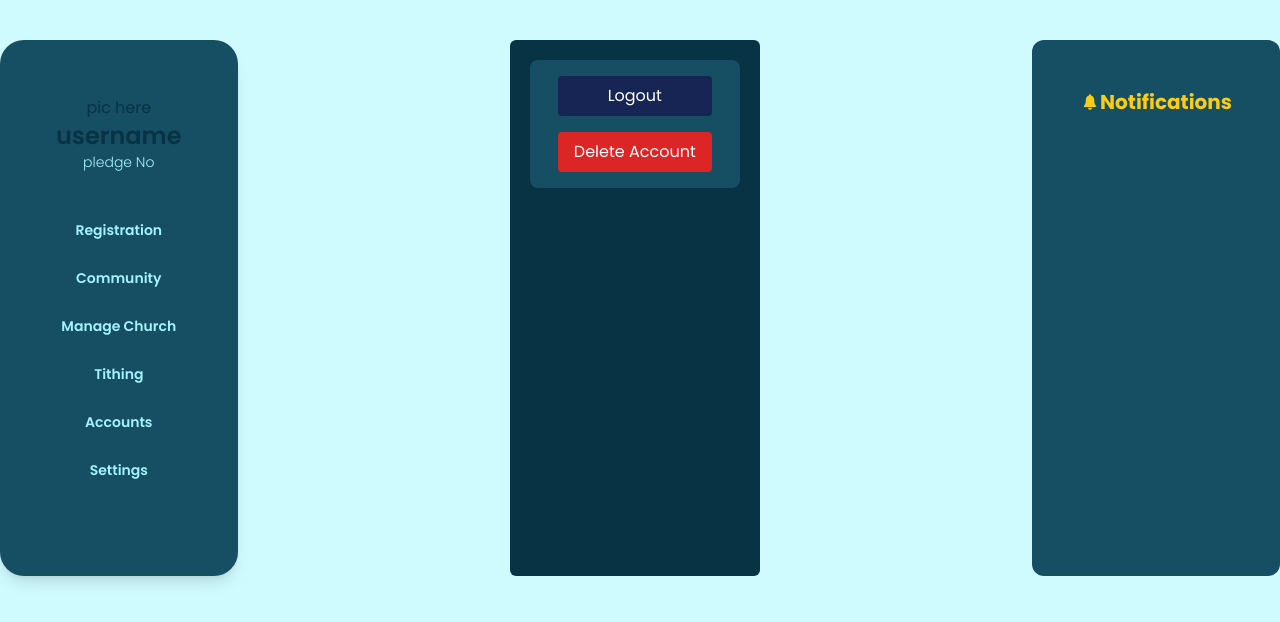
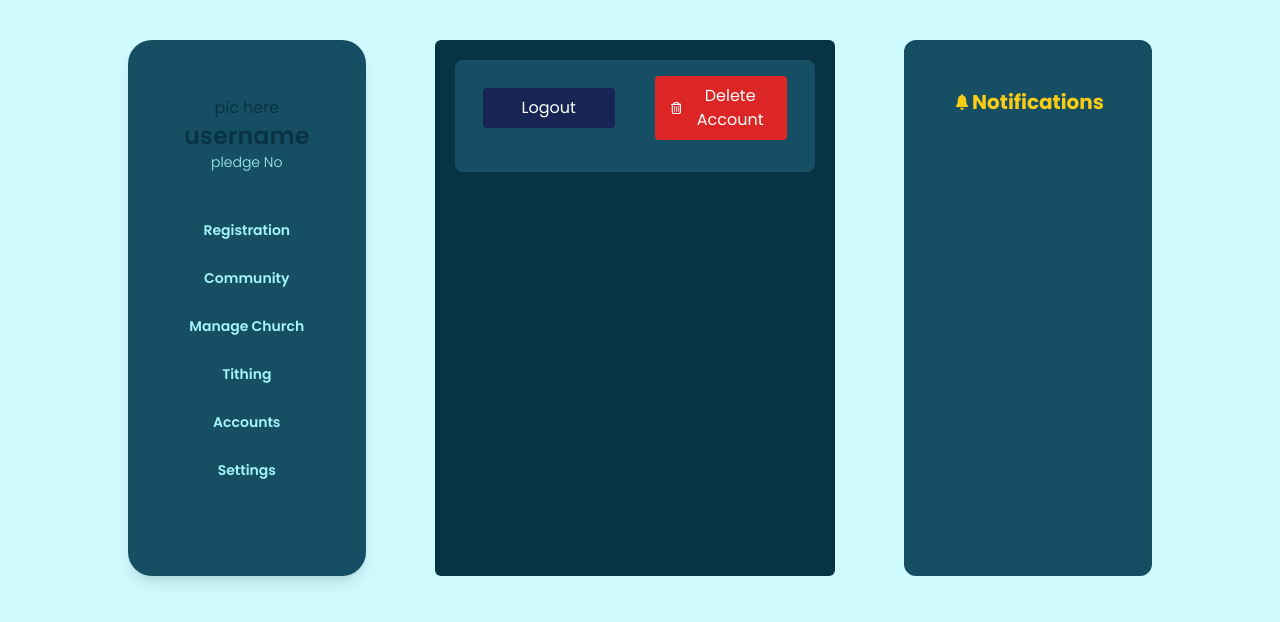
Before and after one commit to 120lennox/VirtualChurch-project, a React (Create React App) app in the folder virtual-church/: page /accounts in a window 1280 px wide. Shown: the top 622 px of the page. Built offline with nearby package versions, Linux system fonts and the light colour scheme.

Commit message:
changing the layout of the buttons

```diff
--- a/virtual-church/src/dashboard/dashboard-pages/Accounts.jsx
+++ b/virtual-church/src/dashboard/dashboard-pages/Accounts.jsx
@@ -1,31 +1,47 @@
-import Sidebar from "../Sidebar"
-import Notification from "./Notification"
+import React, { useState } from 'react';
+import Sidebar from "../Sidebar";
+import Notification from "./Notification";
+import { FaRegTrashCan } from "react-icons/fa6";
 
-export default function Accounts(){
+const Accounts = () => {
+    const [accountDeleted, setAccountDeleted] = useState(false);
+    const handleDeleteAccount = () => {
+        setAccountDeleted(true);
+    };
+
     return (
-        <main aria-label="main-container" className="flex text-cyan-950 dark:text-cyan-50 font-poppins" >
+        <main aria-label="main-container" className="flex text-cyan-950 dark:text-cyan-50 font-poppins">
             <section aria-label="submain-container" className="min-h-screen w-full bg-cyan-100 dark:bg-cyan-950">
-                <div aria-label="width-definition" className="max-w-7xl mx-auto mt-10 flex flex-row justify-between">
+                <div aria-label="width-definition" className="max-w-5xl mx-auto mt-10 flex flex-row justify-between">
                     <div className="bg-cyan-900 p-14 shadow-lg rounded-3xl">
                         <Sidebar />
                     </div>
                     <div aria-label="Accounts" className="bg-cyan-950 p-5 rounded-md">
                         <div aria-label="width-definition" className="flex space-y-5 justify-center items-center flex-col z-50">
                             <div aria-label="header" className="bg-cyan-900 py-4 px-7 rounded-lg flex flex-col">
+                                <div className="flex flex-row justify-between items-center space-x-10">
                                     <button className="w-full bg-blue-950 text-white py-2 px-4 rounded hover:bg-blue-700 mb-4">
                                         Logout
                                     </button>
-                         <button className="w-full bg-red-600 text-white py-2 px-4 rounded hover:bg-red-600">
+                                    <button className="w-full bg-red-600 text-white py-2 px-4 rounded hover:bg-red-600 mb-4 flex items-center justify-center"
+                                        onClick={handleDeleteAccount}>
+                                        <FaRegTrashCan className="mr-2" />
                                         Delete Account
                                     </button>
                                 </div>
+                                {accountDeleted && (
+                                    <p>Your account has been deleted successfully!</p>
+                                )}
                             </div>
                         </div>
-                    <div  className="bg-cyan-900 p-12 rounded-xl">
+                    </div>
+                    <div className="bg-cyan-900 p-12 rounded-xl">
                         <Notification />
                     </div>
                 </div>
             </section>
         </main>
-    )
-}
+    );
+};
+
+export default Accounts;
```
Lines whose indentation alone changed are shown as unchanged.
